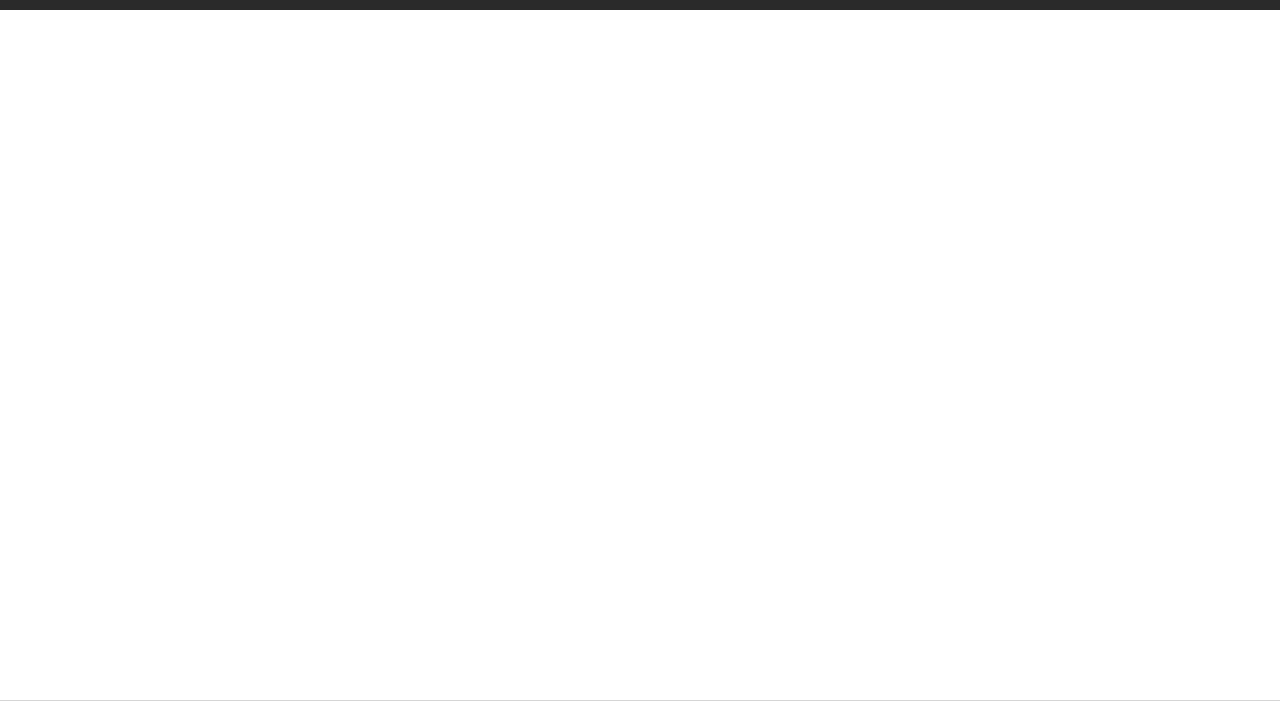
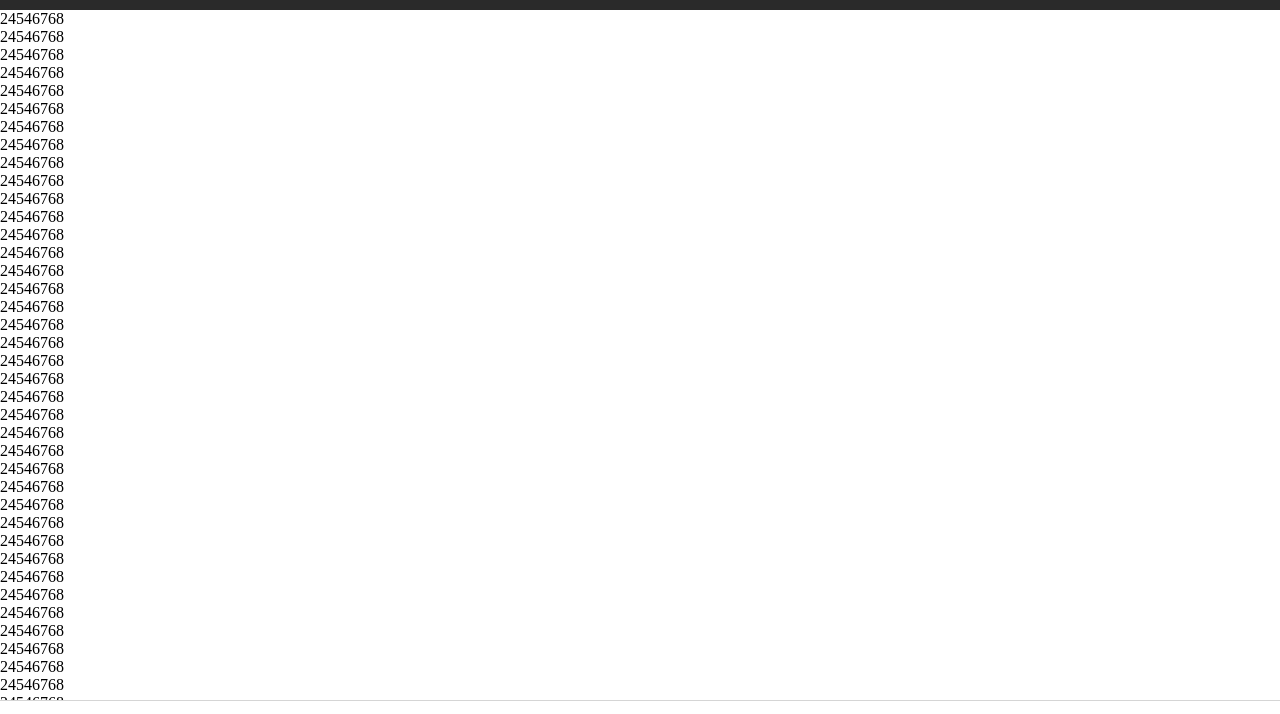
Before and after one commit to zhufengzhufeng/zhufengketang-app, a React app: page / in a window 1280 px wide. Shown: the part 46-760 px from the top of the page. Built offline with nearby package versions, Linux system fonts and the light colour scheme; a small style sheet from the web is missing.

Commit message:
setCurrentLesson

```diff
--- a/src/common/index.less
+++ b/src/common/index.less
@@ -15,3 +15,11 @@ html,body{
   height: 100%;
   overflow: hidden;
 }
+.content{
+  position: fixed;
+  overflow: scroll;
+  width: 100%;
+  overflow-x: hidden;
+  top:56px;
+  bottom:54px; ;
+}
--- a/src/containers/Home/index.js
+++ b/src/containers/Home/index.js
@@ -11,6 +11,74 @@ class Home extends Component{
             <div>
                 {/*让HomeHeader选择的值在home中获取到*/}
                 <HomeHeader chooseLesson={this.chooseLesson}/>
+                <div className="content">
+                   <p>24546768</p>
+                   <p>24546768</p>
+                   <p>24546768</p>
+                   <p>24546768</p>
+                   <p>24546768</p>
+                   <p>24546768</p>
+                   <p>24546768</p>
+                   <p>24546768</p>
+                   <p>24546768</p>
+                   <p>24546768</p>
+                   <p>24546768</p>
+                   <p>24546768</p>
+                   <p>24546768</p>
+                   <p>24546768</p>
+                   <p>24546768</p>
+                   <p>24546768</p>
+                   <p>24546768</p>
+                   <p>24546768</p>
+                   <p>24546768</p>
+                   <p>24546768</p>
+                   <p>24546768</p>
+                   <p>24546768</p>
+                   <p>24546768</p>
+                   <p>24546768</p>
+                   <p>24546768</p>
+                   <p>24546768</p>
+                   <p>24546768</p>
+                   <p>24546768</p>
+                   <p>24546768</p>
+                   <p>24546768</p>
+                   <p>24546768</p>
+                   <p>24546768</p>
+                   <p>24546768</p>
+                   <p>24546768</p>
+                   <p>24546768</p>
+                   <p>24546768</p>
+                   <p>24546768</p>
+                   <p>24546768</p>
+                   <p>24546768</p>
+                   <p>24546768</p>
+                   <p>24546768</p>
+                   <p>24546768</p>
+                   <p>24546768</p>
+                   <p>24546768</p>
+                   <p>24546768</p>
+                   <p>24546768</p>
+                   <p>24546768</p>
+                   <p>24546768</p>
+                   <p>24546768</p>
+                   <p>24546768</p>
+                   <p>24546768</p>
+                   <p>24546768</p>
+                   <p>24546768</p>
+                   <p>24546768</p>
+                   <p>24546768</p>
+                   <p>24546768</p>
+                   <p>24546768</p>
+                   <p>24546768</p>
+                   <p>24546768</p>
+                   <p>24546768</p>
+                   <p>24546768</p>
+                   <p>24546768</p>
+                   <p>24546768</p>
+                   <p>24546768</p>
+                   <p>24546768</p>
+                   <p>24546768</p>
+                </div>
             </div>
         )
     }
```
